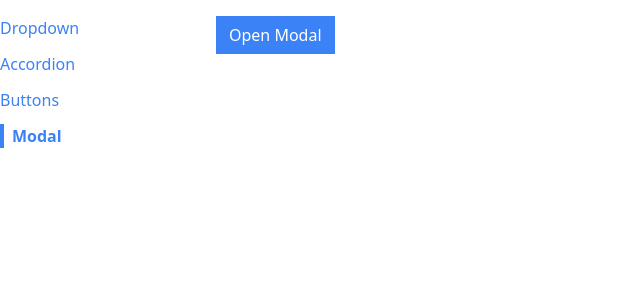
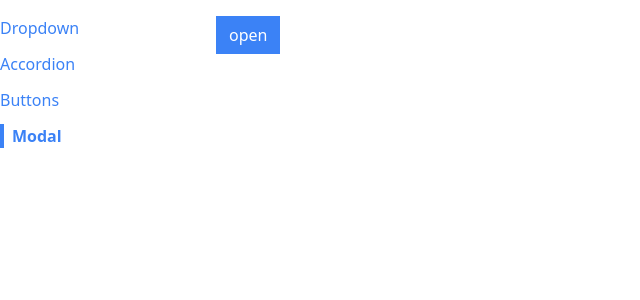
Before and after one commit to DeveloperIsh1179/react-components, a React (Create React App) app: page /modal in a window 1280 px wide. Shown: the top 300 px of the page, without its empty margins (0-640 px from the left). Built offline with nearby package versions, Linux system fonts and the light colour scheme.

Commit message:
got button working

```diff
--- a/src/components/Button.js
+++ b/src/components/Button.js
@@ -8,7 +8,8 @@ function Button({
   warning,
   danger,
   outline,
-  rounded
+  rounded,
+  ...rest
 }) {
 
   const classes = className('px-3 py-1.5 border flex items-center', {
@@ -25,7 +26,7 @@ function Button({
     'text-yellow-400': outline && warning,
     'text-red-500': outline && danger,
   })
-  return <button className={classes}>{children}</button>
+  return <button {...rest} className={classes}>{children}</button>
 }
 
 Button.propTypes = {
--- a/src/components/Modal.js
+++ b/src/components/Modal.js
@@ -1,6 +1,10 @@
 
 function Modal() {
-  return <div>Modal</div>;
+  return (
+    <div>
+      I'm a modal
+    </div>
+  )
 }
 
 export default Modal;
--- a/src/pages/ModalPage.js
+++ b/src/pages/ModalPage.js
@@ -11,7 +11,7 @@ function ModalPage() {
 
   return(
     <div>
-      <Button primary onClick={handleClick}>Open Modal</Button>
+      <Button onClick={handleClick} primary>open</Button>
       {showModal && <Modal />}
     </div>
   )
```
